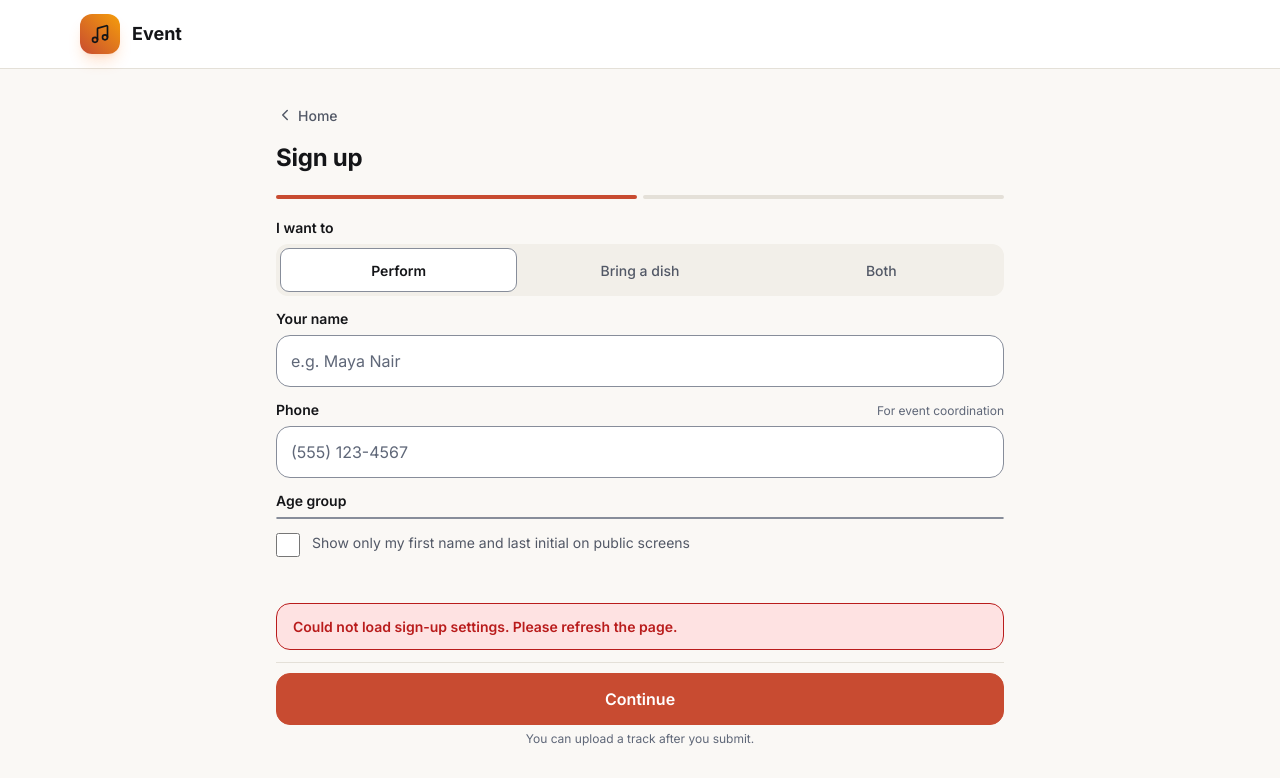
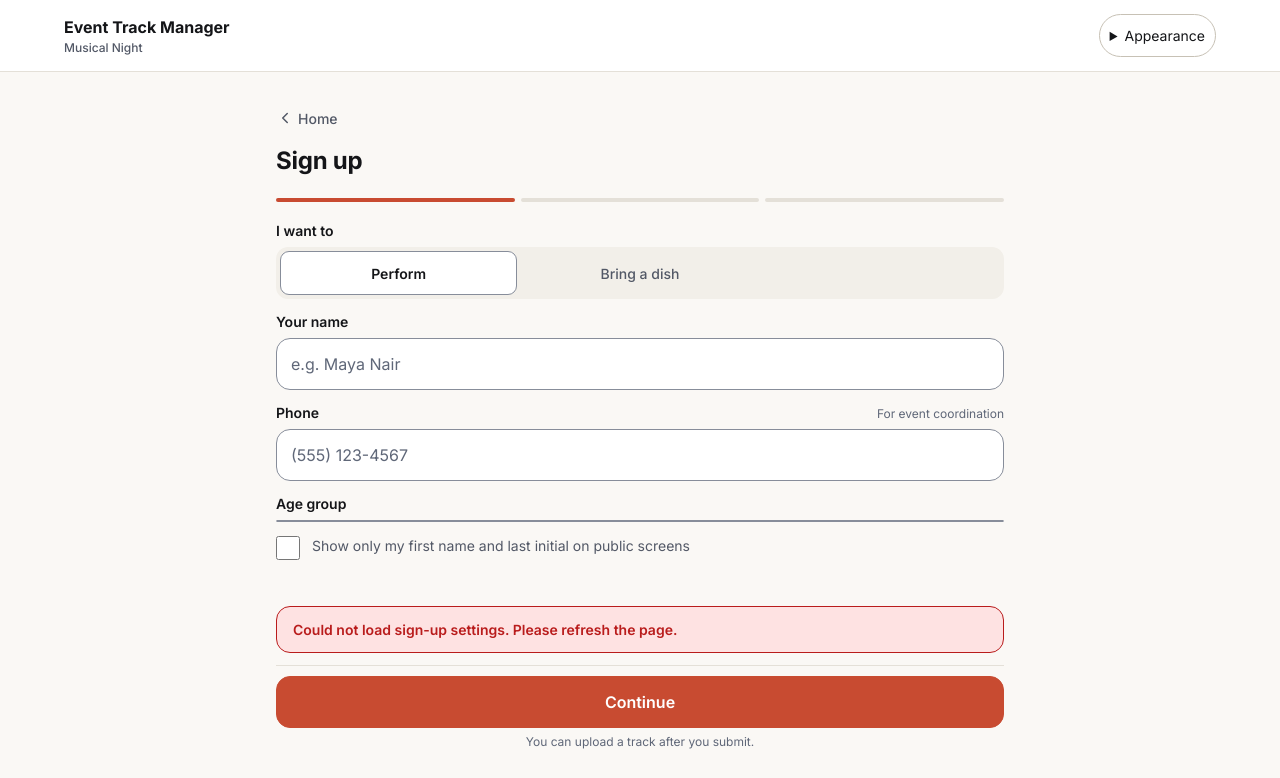
Before and after one commit to binuengoor/event-track-manager, a FastAPI app: page /signup?choice=dish in a window 1280 px wide. Shown: the top 778 px of the page. Run offline with FastAPI, Linux system fonts and the light colour scheme; data that the repository does not hold is empty; parts of the project's set-up code (start-up, migrations or seed data) failed here and were passed over.

Commit message:
feat: unify guest header and require potluck dish

```diff
--- a/app/guest_navigation.py
+++ b/app/guest_navigation.py
@@ -63,6 +63,18 @@ def render_guest_navigation(html: str, path: str) -> str:
     if count != 1:
         raise ValueError('Guest template has no recognizable header navigation')
     if path != '/live':
+        header = (f'<header class="guest-header"><a href="/" class="guest-brand">'
+                  f'<span id="nav-event-title">Event Track Manager</span>'
+                  f'<span id="nav-event-subtitle">Musical Night</span></a>{shell}'
+                  f'<details class="guest-appearance"><summary>Appearance</summary>'
+                  f'<div class="guest-appearance-panel"><label>Mode <select id="appearance-mode">'
+                  f'<option value="system">System</option><option value="light">Light</option>'
+                  f'<option value="dark">Dark</option></select></label>'
+                  f'<label>Accent <select id="appearance-accent"><option value="coral">Coral</option>'
+                  f'<option value="blue">Blue</option><option value="green">Green</option>'
+                  f'<option value="purple">Purple</option></select></label></div></details></header>')
+        result = re.sub(r'<header\b[^>]*>.*?</header>', lambda _: header, result, count=1, flags=re.S)
+    if path != '/live':
         result = result.replace('</body>', '<footer class="guest-admin-link"><a href="/admin">Admin sign-in</a></footer></body>', 1)
     result = result.replace('</head>', '<link rel="stylesheet" href="/static/css/guest-navigation.css"></head>', 1)
     if path != '/live':
--- a/app/static/css/guest-navigation.css
+++ b/app/static/css/guest-navigation.css
@@ -203,3 +203,21 @@ html[data-event-state="ended"] .gn-plus { background: var(--bg-surface-2); color
 /* Chooser: Sign out and Close sit side by side */
 .gad-actions { display: flex; gap: .75rem; }
 .gad-actions .gad-btn { flex: 1; }
+
+/* Shared guest header and device-local appearance controls. */
+.guest-header { position: sticky; top: 0; z-index: 40; display: flex; align-items: center; gap: 20px; min-height: 72px; padding: 8px max(20px, calc((100vw - 1152px) / 2)); box-sizing: border-box; background: var(--bg-surface-1); border-bottom: 1px solid var(--border-subtle); }
+.guest-brand { display: flex; flex-direction: column; flex: 1 1 180px; min-width: 0; color: var(--text-primary); font-weight: 700; text-decoration: none; }
+.guest-brand span { overflow: hidden; text-overflow: ellipsis; white-space: nowrap; }
+.guest-brand span + span { color: var(--text-secondary); font-size: 12px; font-weight: 500; }
+.guest-appearance { position: relative; flex: none; }
+.guest-appearance summary { cursor: pointer; padding: 10px; color: var(--text-primary); border: 1px solid var(--border-strong); border-radius: 999px; font-size: 14px; }
+.guest-appearance-panel { position: absolute; right: 0; top: calc(100% + 8px); display: grid; gap: 12px; min-width: 180px; padding: 16px; border: 1px solid var(--border-subtle); border-radius: 12px; background: var(--bg-elevated); box-shadow: var(--shadow-2); }
+.guest-appearance-panel label { display: grid; gap: 4px; color: var(--text-primary); font-size: 14px; }
+.guest-appearance-panel select { padding: 8px; color: var(--text-primary); background: var(--bg-surface-1); border: 1px solid var(--border-strong); border-radius: 8px; }
+@media (max-width: 767px) { .guest-header { min-height: 64px; padding: 8px 16px; } }
+html[data-accent="blue"][data-theme="dark"] { --accent-primary: #60a5fa; --accent-on: #07182d; --accent-text: #93c5fd; }
+html[data-accent="blue"][data-theme="light"] { --accent-primary: #1d4ed8; --accent-on: #fff; --accent-text: #1d4ed8; }
+html[data-accent="green"][data-theme="dark"] { --accent-primary: #34d399; --accent-on: #052b20; --accent-text: #6ee7b7; }
+html[data-accent="green"][data-theme="light"] { --accent-primary: #047857; --accent-on: #fff; --accent-text: #047857; }
+html[data-accent="purple"][data-theme="dark"] { --accent-primary: #c4b5fd; --accent-on: #201039; --accent-text: #c4b5fd; }
+html[data-accent="purple"][data-theme="light"] { --accent-primary: #6d28d9; --accent-on: #fff; --accent-text: #6d28d9; }
--- a/app/static/js/signup.js
+++ b/app/static/js/signup.js
@@ -2,9 +2,9 @@
 // Classic script: shares globals with the other signup files (see load order in the page).
 
 // Guest sign-up: one progressive form (About you -> Your act -> Dish), then a "what next" card.
-// Choices: Perform / Bring a dish / Both. Backend: POST /api/signup (registration_type performer | food_only | both).
+// Choices: Perform / Bring a dish. Backend: POST /api/signup (registration_type performer | food_only | both).
 const NAME_KEY = "etm_guest_name";
-const STEP_LABELS = { about: "About you", act: "Your song", dish: "A dish (optional)" };
+const STEP_LABELS = { about: "About you", act: "Your song", dish: "Your dish" };
 const STEP_SEQUENCE = { perform: ["about", "act"], dish: ["about", "dish"], both: ["about", "act", "dish"] };
 
 const state = {
--- a/app/static/js/signup/steps.js
+++ b/app/static/js/signup/steps.js
@@ -52,7 +52,7 @@ function applyAvailability() {
   $("signup-closed-banner").hidden = !closed;
   $("signup-form").hidden = closed;
 
-  const choices = { perform: perform, dish: dish, both: perform && dish };
+  const choices = { perform: perform, dish: dish };
   Object.entries(choices).forEach(([k, on]) => {
     $(`choice-${k}-label`).hidden = !on;
     const input = document.querySelector(`input[name="signup_choice"][value="${k}"]`);
@@ -78,7 +78,7 @@ function applyAvailability() {
     desc.textContent = "Choose a dish to share at the potluck. One sign-up per family is enough.";
   } else {
     title.textContent = "Sign up";
-    desc.textContent = "Perform on stage, bring a dish, or both. It takes about a minute.";
+    desc.textContent = "Performers bring a dish to the potluck. You can also sign up just to bring a dish.";
   }
   state.baseTitle = title.textContent;
   // Links on the closed card only show when the matching page is in the site navigation.
@@ -91,7 +91,7 @@ function applyAvailability() {
 // Dish-only sign-ups are one page (name, phone, dish); every other choice is a stepper.
 function singlePage() { return state.choice === "dish"; }
 
-function steps() { return STEP_SEQUENCE[state.choice] || STEP_SEQUENCE.perform; }
+function steps() { return state.choice === "perform" && dishEnabled() ? STEP_SEQUENCE.both : (STEP_SEQUENCE[state.choice] || STEP_SEQUENCE.perform); }
 
 function setChoice(value) {
   state.choice = value;
@@ -129,8 +129,8 @@ function showStep() {
   const current = seq[state.step];
   $("step-status").textContent = single ? "" : `Step ${state.step + 1} of ${seq.length} · ${STEP_LABELS[current]}`;
   const onDish = single || current === "dish";
-  $("skip-dish-btn").hidden = !(state.choice === "both" && current === "dish");
-  $("add-song-btn").hidden = !(single && performEnabled());
+  $("skip-dish-btn").hidden = true;
+  $("add-song-btn").hidden = true;
   if (onDish) renderFoodGroups();
   renderStepper();
   hideFormError();
--- a/app/static/js/signup/submit.js
+++ b/app/static/js/signup/submit.js
@@ -62,7 +62,7 @@ function buildPayload() {
       is_acoustic: $("acoustic").checked,
     });
   }
-  if (choice !== "perform" && food) {
+  if (dishEnabled() && food) {
     payload.food_signup = { item_id: food.value, dish_description: $("dish-description").value.trim() };
   }
   return payload;
--- a/app/static/js/theme.js
+++ b/app/static/js/theme.js
@@ -1,7 +1,7 @@
 // Guest and admin theme: follows the OS (prefers-color-scheme) unless the person chose one.
 // Loaded in <head> before first paint to avoid a flash. Console, monitor and /live never load this file.
 (function () {
-  var KEY = 'etm-theme';
+  var KEY = 'etm-theme', ACCENT_KEY = 'etm-accent';
   var root = document.documentElement;
   var mq = window.matchMedia ? window.matchMedia('(prefers-color-scheme: light)') : null;
 
@@ -20,9 +20,25 @@
     if (cs) cs.setAttribute('content', 'light dark');
     return c;
   }
+  function applyAccent() {
+    var value = 'coral';
+    try { value = localStorage.getItem(ACCENT_KEY) || value; } catch (e) {}
+    if (['coral', 'blue', 'green', 'purple'].indexOf(value) < 0) value = 'coral';
+    root.setAttribute('data-accent', value);
+    return value;
+  }
   apply();
+  applyAccent();
+  document.addEventListener('DOMContentLoaded', function () {
+    var mode = document.getElementById('appearance-mode');
+    var accent = document.getElementById('appearance-accent');
+    if (mode) { mode.value = choice(); mode.addEventListener('change', function () { window.etmTheme.set(mode.value); }); }
+    if (accent) { accent.value = applyAccent(); accent.addEventListener('change', function () {
+      try { localStorage.setItem(ACCENT_KEY, accent.value); } catch (e) {} applyAccent();
+    }); }
+  });
   if (mq && mq.addEventListener) mq.addEventListener('change', apply);
-  window.addEventListener('storage', function (e) { if (e.key === KEY) apply(); });
+  window.addEventListener('storage', function (e) { if (e.key === KEY) apply(); if (e.key === ACCENT_KEY) applyAccent(); });
 
   // Cycles system -> light -> dark -> system. Returns the new choice.
   window.etmTheme = {
--- a/app/static/signup.html
+++ b/app/static/signup.html
@@ -50,7 +50,7 @@
 
     <div id="signup-banner" class="su-head">
       <h1 id="signup-banner-title">Sign up</h1>
-      <p id="signup-banner-desc" class="su-sr">Perform on stage, bring a dish, or both. It takes about a minute.</p>
+      <p id="signup-banner-desc" class="su-sr">Perform on stage and bring a dish, or sign up to bring a dish.</p>
     </div>
 
     <section id="signup-closed-banner" class="su-card su-closed" role="status" aria-labelledby="closed-title" hidden>
@@ -91,7 +91,6 @@
           <div class="gf-choices">
             <label class="gf-choice" id="choice-perform-label"><input type="radio" name="signup_choice" value="perform" checked><span>Perform</span></label>
             <label class="gf-choice" id="choice-dish-label"><input type="radio" name="signup_choice" value="dish"><span>Bring a dish</span></label>
-            <label class="gf-choice" id="choice-both-label"><input type="radio" name="signup_choice" value="both"><span>Both</span></label>
           </div>
         </fieldset>
 
@@ -239,7 +238,7 @@
           <label for="dish-description" class="gf-label">Note for organizers (optional)</label>
           <input type="text" id="dish-description" class="gf-input" placeholder="e.g. Mild spice. Contains cashews.">
         </div>
-        <button type="button" id="skip-dish-btn" class="su-link-btn" hidden>Skip, I am only singing</button>
+        <button type="button" id="skip-dish-btn" class="su-link-btn" hidden>Skip dish</button>
         <button type="button" id="add-song-btn" class="su-link-btn" hidden><svg width="18" height="18" viewBox="0 0 24 24" fill="none" stroke="currentColor" stroke-width="2" stroke-linecap="round" stroke-linejoin="round" aria-hidden="true"><rect x="9" y="3" width="6" height="11" rx="3"/><path d="M5 11a7 7 0 0 0 14 0M12 18v3"/></svg>Want to sing too? Add a song</button>
       </section>
 
```
Also changed, not shown: app/services/registration_service.py (+17 -16 lines).
